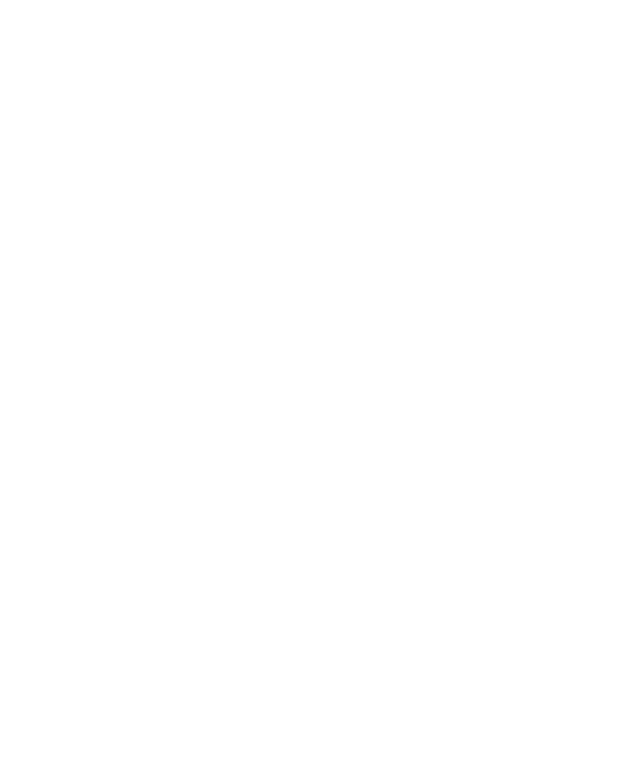
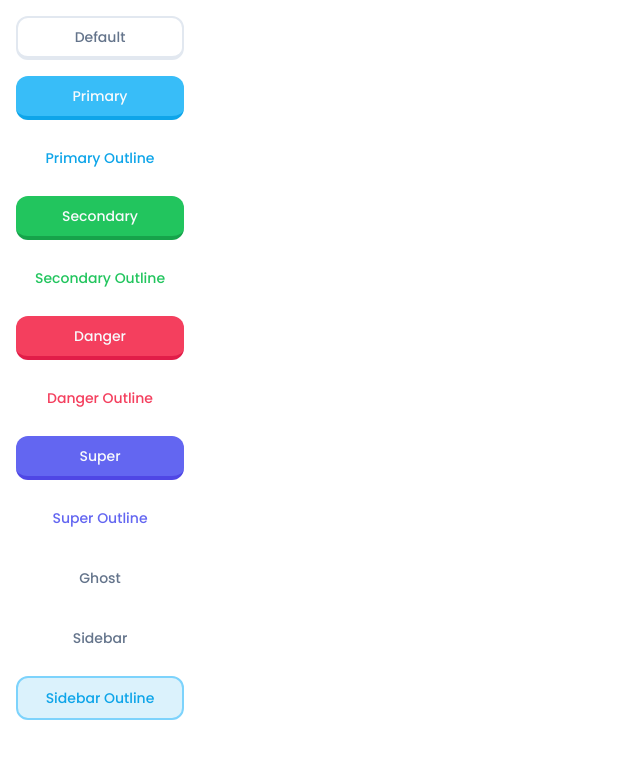
Before and after one commit to BobbyLin23/lingo-nuxt, a Nuxt app: page /buttons in a window 1280 px wide. Before the commit this address had no page. Shown: the top 758 px of the page, without its empty margins (0-640 px from the left). Built offline with nearby package versions, Linux system fonts and the light colour scheme.

Commit message:
feat: add button library

```diff
--- a/components/ui/button/index.ts
+++ b/components/ui/button/index.ts
@@ -3,26 +3,30 @@
 export { default as Button } from './Button.vue'
 
 export const buttonVariants = cva(
-  'inline-flex items-center justify-center whitespace-nowrap rounded-md text-sm font-medium ring-offset-background transition-colors focus-visible:outline-none focus-visible:ring-2 focus-visible:ring-ring focus-visible:ring-offset-2 disabled:pointer-events-none disabled:opacity-50',
+  'inline-flex items-center justify-center whitespace-nowrap rounded-xl text-sm font-medium ring-offset-background transition-colors focus-visible:outline-none focus-visible:ring-2 focus-visible:ring-ring focus-visible:ring-offset-2 disabled:pointer-events-none disabled:opacity-50',
   {
     variants: {
       variant: {
-        default: 'bg-primary text-primary-foreground hover:bg-primary/90',
-        destructive:
-          'bg-destructive text-destructive-foreground hover:bg-destructive/90',
-        outline:
-          'border border-input bg-background hover:bg-accent hover:text-accent-foreground',
-        secondary:
-          'bg-secondary text-secondary-foreground hover:bg-secondary/80',
-        ghost: 'hover:bg-accent hover:text-accent-foreground',
-        link: 'text-primary underline-offset-4 hover:underline',
+        default: 'bg-white border-slate-200 border-2 border-b-[4px] active:border-b-2 hover:bg-slate-100 text-slate-500',
+        primary: 'bg-sky-400 text-primary-foreground hover:bg-sky-400/90 border-sky-500 border-b-4 active:border-b-0',
+        primaryOutline: 'bg-white text-sky-500 hover:bg-slate-100',
+        secondary: 'bg-green-500 text-primary-foreground hover:bg-green-500/90 border-green-600 border-b-4 active:border-b-0',
+        secondaryOutline: 'bg-white text-green-500 hover:bg-slate-100',
+        danger: 'bg-rose-500 text-primary-foreground hover:bg-rose-500/90 border-rose-600 border-b-4 active:border-b-0',
+        dangerOutline: 'bg-white text-rose-500 hover:bg-slate-100',
+        super: 'bg-indigo-500 text-primary-foreground hover:bg-indigo-500/90 border-indigo-600 border-b-4 active:border-b-0',
+        superOutline: 'bg-white text-indigo-500 hover:bg-slate-100',
+        ghost: 'bg-transparent text-slate-500 border-transparent border-0 hover:bg-slate-100',
+        sidebar: 'bg-transparent text-slate-500 border-transparent border-2 hover:bg-slate-100 transition-none',
+        sidebarOutline: 'bg-sky-500/15 text-sky-500 border-sky-300 border-2 hover:bg-sky-500/20 transition-none',
       },
       size: {
-        default: 'h-10 px-4 py-2',
-        xs: 'h-7 rounded px-2',
-        sm: 'h-9 rounded-md px-3',
-        lg: 'h-11 rounded-md px-8',
+        default: 'h-11 px-4 py-2',
+        xs: 'h-7 px-2',
+        sm: 'h-9 px-3',
+        lg: 'h-12 px-8',
         icon: 'h-10 w-10',
+        rounded: 'rounded-full',
       },
     },
     defaultVariants: {
--- /dev/null
+++ b/pages/buttons.vue
@@ -0,0 +1,42 @@
+<script lang="ts" setup>
+
+</script>
+
+<template>
+  <div class="p-4 space-y-4 flex flex-col max-w-[200px]">
+    <Button>Default</Button>
+    <Button variant="primary">
+      Primary
+    </Button>
+    <Button variant="primaryOutline">
+      Primary Outline
+    </Button>
+    <Button variant="secondary">
+      Secondary
+    </Button>
+    <Button variant="secondaryOutline">
+      Secondary Outline
+    </Button>
+    <Button variant="danger">
+      Danger
+    </Button>
+    <Button variant="dangerOutline">
+      Danger Outline
+    </Button>
+    <Button variant="super">
+      Super
+    </Button>
+    <Button variant="superOutline">
+      Super Outline
+    </Button>
+    <Button variant="ghost">
+      Ghost
+    </Button>
+    <Button variant="sidebar">
+      Sidebar
+    </Button>
+    <Button variant="sidebarOutline">
+      Sidebar Outline
+    </Button>
+  </div>
+</template>
```
